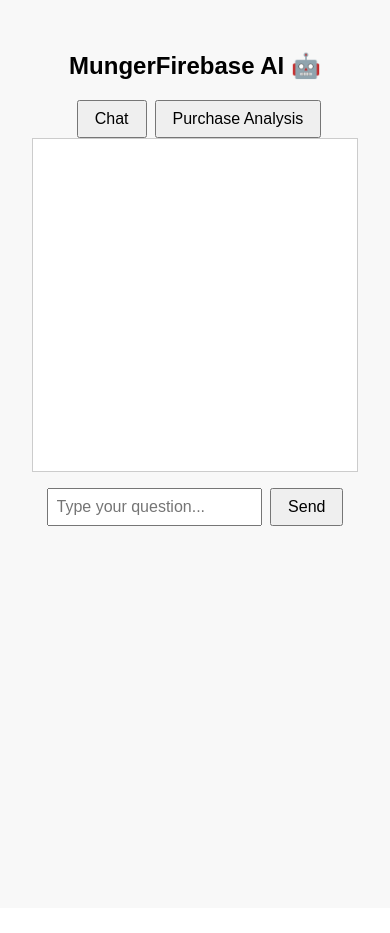
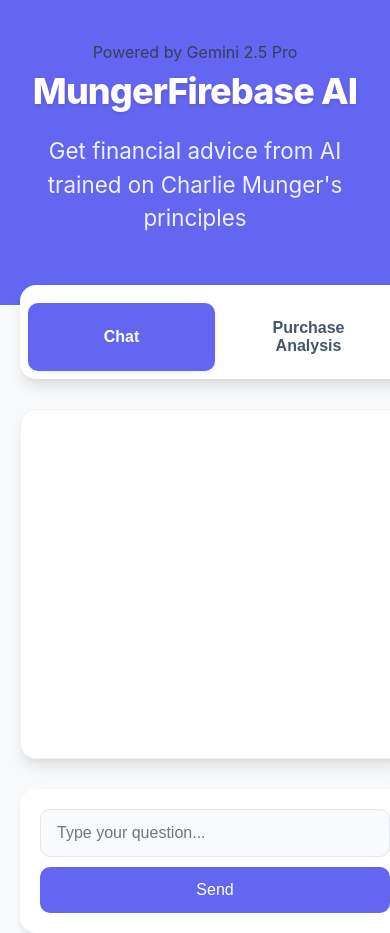
Before and after one commit to mavila14/mungerfirebase, a React (Create React App) app: page / in a window 390 px wide. Before the commit the page ends 908 px from the top, so only its background shows below. Built offline with nearby package versions, Linux system fonts and the light colour scheme.

Commit message:
improved styling

```diff
--- a/src/App.css
+++ b/src/App.css
@@ -1,32 +1,383 @@
-.App {
-  text-align: center;
-  padding: 2rem;
-  font-family: Arial, sans-serif;
-  background-color: #f8f8f8;
-  min-height: 100vh;
+/* GENERAL RESET & BODY STYLES */
+* {
+  margin: 0;
+  padding: 0;
+  box-sizing: border-box;
 }
 
-.chat-window {
-  border: 1px solid #ccc;
-  padding: 1rem;
-  height: 300px;
-  overflow-y: auto;
-  margin-bottom: 1rem;
-  background: #fff;
-  text-align: left;
-  max-width: 600px;
-  margin-left: auto;
-  margin-right: auto;
+body {
+  font-family: 'Inter', sans-serif;
+  color: #334155;
+  background: #f8f9fa;
+  line-height: 1.5;
+  overflow-x: hidden;
 }
 
-input {
-  width: 60%;
+/* GLOBAL VARIABLES */
+:root {
+  --primary-color: #6366F1;        /* Indigo 500 */
+  --primary-dark: #4f46e5;         /* Indigo 600 */
+  --primary-hover: #4338ca;        /* Indigo 700 */
+  --secondary-color: #6366F1;      /* Same as primary for consistency */
+  --secondary-hover: #4f46e5;      /* Same as primary-dark for consistency */
+  --hero-bg: #6366F1;              /* Match primary color */
+  --danger-color: #ef4444;         /* Red 500 */
+  --success-color: #10b981;        /* Emerald 500 */
+  --text-dark: #1e293b;            /* Slate 800 */
+  --text-medium: #475569;          /* Slate 600 */
+  --text-light: #64748b;           /* Slate 500 */
+  --text-lighter: #94a3b8;         /* Slate 400 */
+  --border-color: #e2e8f0;         /* Slate 200 */
+  --background-light: #f8fafc;     /* Slate 50 */
+  --shadow-sm: 0 1px 3px rgba(0, 0, 0, 0.1);
+  --shadow-md: 0 4px 6px -1px rgba(0, 0, 0, 0.1);
+  --shadow-lg: 0 10px 15px -3px rgba(0, 0, 0, 0.1), 0 4px 6px -2px rgba(0, 0, 0, 0.05);
+}
+
+/* LAYOUT CONTAINER */
+.App {
+  display: flex;
+  flex-direction: column;
+  min-height: 100vh;
+  max-width: 1000px;
+  margin: 0 auto;
+  padding: 0;
+}
+
+/* TOP HEADER BAR */
+.top-header {
+  background-color: #ffffff;
+  width: 100%;
+  padding: 16px 24px;
+  box-shadow: var(--shadow-md);
+  display: flex;
+  align-items: center;
+  z-index: 10;
+  position: sticky;
+  top: 0;
+}
+
+.logo {
+  color: var(--primary-color);
+  margin: 0;
+  font-size: 24px;
+  font-weight: 700;
+  display: flex;
+  align-items: center;
+  gap: 8px;
+  animation: fadeIn 0.5s ease-out;
+}
+
+/* HERO SECTION STYLING */
+.hero-section {
+  background-color: var(--hero-bg);
+  padding: 60px 20px;
+  text-align: center;
+  border-radius: 0;
+  margin-bottom: 0;
+  width: 100%;
+  position: relative;
+  overflow: hidden;
+  animation: fadeIn 0.8s ease-out;
+}
+
+.hero-title {
+  font-size: 3.5rem;
+  font-weight: 800;
+  color: white;
+  margin-bottom: 16px;
+  letter-spacing: -0.025em;
+  text-shadow: 0 2px 4px rgba(0, 0, 0, 0.1);
+  animation: slideInDown 0.7s ease-out;
+  text-align: center;
+}
+
+.hero-subtitle {
+  font-size: 1.4rem;
+  color: rgba(255, 255, 255, 0.9);
+  max-width: 800px;
+  margin: 0 auto 30px auto;
+  font-weight: 400;
+  animation: slideInUp 0.7s ease-out 0.2s;
+  animation-fill-mode: both;
+  text-align: center;
+}
+
+/* TAB NAVIGATION */
+.tab-container {
+  display: flex;
+  justify-content: center;
+  margin: -40px auto 40px;
+  background-color: #ffffff;
+  border-radius: 16px;
+  box-shadow: var(--shadow-lg);
   padding: 0.5rem;
+  position: relative;
+  z-index: 5;
+  max-width: 600px;
+  width: 100%;
+}
+
+.tab {
+  flex: 1;
+  padding: 1rem 2rem;
+  font-size: 1rem;
+  font-weight: 600;
+  background-color: transparent;
+  border: none;
+  border-radius: 10px;
+  cursor: pointer;
+  color: var(--text-medium);
+  transition: all 0.3s ease;
+}
+
+.tab.active {
+  background-color: var(--primary-color);
+  color: white;
+  box-shadow: var(--shadow-sm);
+}
+
+.tab:hover:not(.active) {
+  background-color: var(--background-light);
+  color: var(--primary-color);
+}
+
+/* CHAT WINDOW */
+.chat-window {
+  background-color: #ffffff;
+  padding: 32px;
+  border-radius: 16px;
+  box-shadow: var(--shadow-lg);
+  max-width: 600px;
+  width: 100%;
+  margin: 0 auto 30px;
+  position: relative;
+  z-index: 5;
+  animation: slideUp 0.6s ease-out forwards;
+  border: 1px solid rgba(0, 0, 0, 0.05);
+  height: 350px;
+  overflow-y: auto;
+  text-align: left;
+}
+
+/* MESSAGE STYLING */
+.message {
+  padding: 12px;
+  margin-bottom: 12px;
+  border-radius: 12px;
+  animation: fadeIn 0.3s ease-out;
+}
+
+.message.you {
+  background-color: rgba(99, 102, 241, 0.1);
+  border-left: 3px solid var(--primary-color);
+  margin-right: 20px;
+}
+
+.message.ai, .message.munger {
+  background-color: var(--background-light);
+  border-left: 3px solid var(--success-color);
+  margin-left: 20px;
+}
+
+.loading {
+  text-align: center;
+  font-style: italic;
+  color: var(--text-medium);
+  margin: 16px 0;
+  animation: pulse 2s infinite;
+}
+
+/* INPUT AREA */
+.input-area {
+  display: flex;
+  background-color: #ffffff;
+  padding: 16px;
+  border-radius: 16px;
+  box-shadow: var(--shadow-md);
+  max-width: 600px;
+  width: 100%;
+  margin: 0 auto;
+}
+
+input[type="text"],
+input[type="number"],
+select {
+  width: 100%;
+  padding: 14px 16px;
+  border: 1px solid var(--border-color);
+  border-radius: 10px;
+  transition: all 0.3s ease;
   font-size: 16px;
+  background-color: var(--background-light);
+}
+
+input[type="text"]:focus,
+input[type="number"]:focus,
+select:focus {
+  outline: none;
+  border-color: var(--primary-color);
+  box-shadow: 0 0 0 3px rgba(99, 102, 241, 0.2);
+  transform: translateY(-2px);
 }
 
 button {
-  padding: 0.5rem 1rem;
-  margin-left: 0.5rem;
+  background-color: var(--primary-color);
+  color: #ffffff;
+  padding: 14px 20px;
+  border-radius: 10px;
+  border: none;
+  cursor: pointer;
+  font-weight: 500;
+  transition: all 0.3s ease;
   font-size: 16px;
+  margin-left: 10px;
 }
+
+button:hover:not(:disabled) {
+  background-color: var(--primary-hover);
+  transform: translateY(-3px);
+  box-shadow: var(--shadow-md);
+}
+
+button:disabled {
+  background-color: var(--text-lighter);
+  cursor: not-allowed;
+}
+
+/* PURCHASE FORM */
+.purchase-form {
+  background-color: #ffffff;
+  padding: 32px;
+  border-radius: 16px;
+  box-shadow: var(--shadow-lg);
+  max-width: 600px;
+  width: 100%;
+  margin: 0 auto 40px;
+  position: relative;
+  z-index: 5;
+  animation: slideUp 0.6s ease-out forwards;
+  border: 1px solid rgba(0, 0, 0, 0.05);
+  text-align: left;
+}
+
+.form-group {
+  margin-bottom: 16px;
+}
+
+.form-group label {
+  display: block;
+  margin-bottom: 8px;
+  font-weight: 600;
+  color: var(--text-medium);
+  transition: all 0.2s ease;
+}
+
+.analyze-btn {
+  background-color: var(--success-color);
+  width: 100%;
+  margin-top: 24px;
+  padding: 16px 24px;
+  font-weight: 700;
+  font-size: 18px;
+  text-align: center;
+  border-radius: 10px;
+  box-shadow: 0 4px 10px rgba(16, 185, 129, 0.3);
+  transition: all 0.3s ease;
+  display: flex;
+  align-items: center;
+  justify-content: center;
+}
+
+.analyze-btn:hover:not(:disabled) {
+  background-color: #0d9668;
+  transform: translateY(-3px);
+  box-shadow: 0 10px 20px rgba(16, 185, 129, 0.3);
+}
+
+/* ANIMATIONS */
+@keyframes fadeIn {
+  from { opacity: 0; }
+  to { opacity: 1; }
+}
+
+@keyframes slideUp {
+  from {
+    opacity: 0;
+    transform: translateY(20px);
+  }
+  to {
+    opacity: 1;
+    transform: translateY(0);
+  }
+}
+
+@keyframes slideInDown {
+  from {
+    opacity: 0;
+    transform: translateY(-20px);
+  }
+  to {
+    opacity: 1;
+    transform: translateY(0);
+  }
+}
+
+@keyframes slideInUp {
+  from {
+    opacity: 0;
+    transform: translateY(20px);
+  }
+  to {
+    opacity: 1;
+    transform: translateY(0);
+  }
+}
+
+@keyframes pulse {
+  0% {
+    transform: scale(1);
+    opacity: 0.8;
+  }
+  50% {
+    transform: scale(1.05);
+    opacity: 1;
+  }
+  100% {
+    transform: scale(1);
+    opacity: 0.8;
+  }
+}
+
+/* RESPONSIVE */
+@media (max-width: 768px) {
+  .tab-container {
+    margin: -20px 20px 30px;
+  }
+
+  .chat-window,
+  .purchase-form,
+  .input-area {
+    margin-left: 20px;
+    margin-right: 20px;
+    padding: 20px;
+  }
+
+  .input-area {
+    flex-direction: column;
+  }
+
+  button {
+    margin-left: 0;
+    margin-top: 10px;
+    width: 100%;
+  }
+
+  .hero-section {
+    padding: 40px 20px;
+  }
+
+  .hero-title {
+    font-size: 2.25rem;
+  }
+}
--- a/src/App.js
+++ b/src/App.js
@@ -108,7 +108,14 @@
 
   return (
     <div className="App">
-      <h2>MungerFirebase AI 🤖</h2>
+      {/* Hero Section */}
+      <div className="hero-section">
+        <div className="hero-badge">Powered by Gemini 2.5 Pro</div>
+        <h1 className="hero-title">MungerFirebase AI</h1>
+        <p className="hero-subtitle">
+          Get financial advice from AI trained on Charlie Munger's principles
+        </p>
+      </div>
 
       {/* Tab Navigation */}
       <div className="tab-container">
@@ -124,7 +131,10 @@
         </button>
       </div>
 
-      {/* Message Display Area */}
+      {/* Main Content Based on Selected Tab */}
+      {activeTab === "chat" ? (
+        <>
+          {/* Chat Window */}
           <div className="chat-window">
             {messages.map((msg, i) => (
               <div key={i} className={`message ${msg.sender.toLowerCase()}`}>
@@ -134,8 +144,7 @@
             {loading && <div className="loading">Thinking...</div>}
           </div>
 
-      {/* Input Area - changes based on active tab */}
-      {activeTab === "chat" ? (
+          {/* Chat Input */}
           <div className="input-area">
             <input
               type="text"
@@ -145,10 +154,12 @@
               onKeyPress={handleKeyPress}
             />
             <button onClick={sendMessage} disabled={loading}>
-            Send
+              {loading ? "Thinking..." : "Send"}
             </button>
           </div>
+        </>
       ) : (
+        /* Purchase Analysis Form */
         <div className="purchase-form">
           <div className="form-group">
             <label>Item Name:</label>
@@ -191,7 +202,11 @@
               <option value="One-time">One-time use</option>
             </select>
           </div>
-          <button onClick={analyzePurchase} disabled={loading} className="analyze-btn">
+          <button
+            onClick={analyzePurchase}
+            disabled={loading}
+            className="analyze-btn"
+          >
             {loading ? "Analyzing..." : "Get Munger's Advice"}
           </button>
         </div>
```
Also changed, not shown: 1 other file (tests, documents, lock files or other folders). Lines whose indentation alone changed are shown as unchanged.
